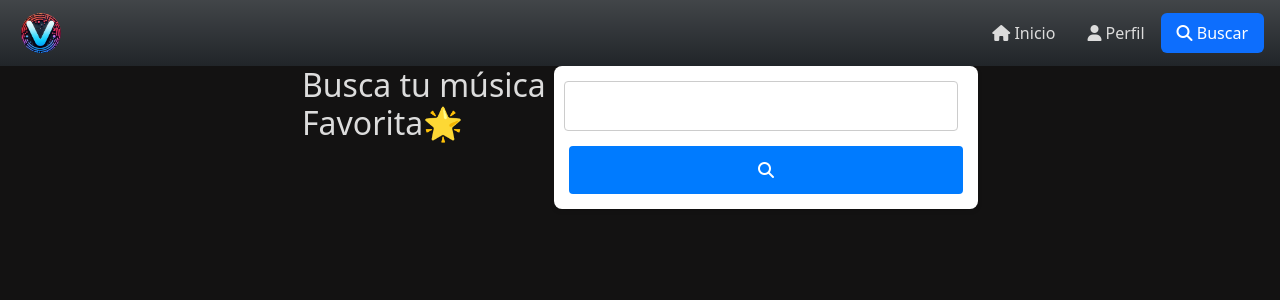
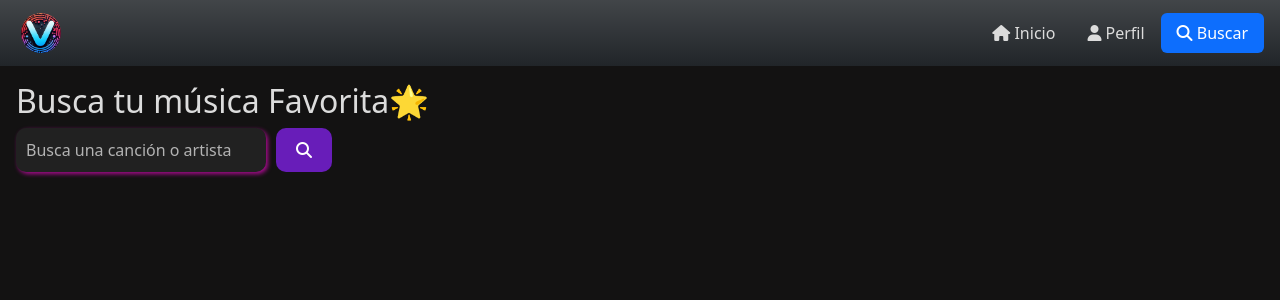
Before and after one commit to Coazan/Vital-main, a React (Vite) app: page /search in a window 1280 px wide. Shown: the top 300 px of the page. Built offline with nearby package versions, Linux system fonts and the light colour scheme.

Commit message:
login/search updated

```diff
--- a/src/components/pages/loginpage/Login.css
+++ b/src/components/pages/loginpage/Login.css
@@ -1,35 +1,38 @@
-.hidden {
-  display: none;
-}
-
 /* Container Styles */
 .login-container {
-  width: 300px; /* Adjust width as needed */
+  width: 300px;
+  /* Adjust width as needed */
   margin: 50px auto;
   padding: 40px;
   border-radius: 8px;
-  background-color: #f0f0f0; /* Light gray background */
-  box-shadow: 0 2px 5px rgba(0, 0, 0, 0.1);
+  background-color: #f0f0f0;
+  /* Light gray background */
+  box-shadow: 3px 4px 3px rgb(255, 0, 212);
 }
 
 /* Title Styles */
 .login-container h2 {
   margin-bottom: 20px;
   text-align: center;
-  color: #333; /* Dark gray for better contrast */
+  color: #333;
+  /* Dark gray for better contrast */
+
 }
 
-/* Form Styles */
-form {
-  display: flex; /* Arrange form elements vertically */
-  flex-direction: column; /* Stack elements on top of each other */
+
+.nayik {
+  display: flex;
+  flex-direction: column;
+
 }
 
 /* Label Styles */
 label {
   display: block;
-  margin-bottom: 5px; /* Adjust spacing as needed */
-  color: #666; /* Gray for labels */
+  margin-bottom: 5px;
+  /* Adjust spacing as needed */
+  color: #1d17cd;
+  /* Gray for labels */
 }
 
 /* Input Field Styles */
@@ -39,35 +42,46 @@ input[type="password"] {
   padding: 12px 15px;
   border: 1px solid #ccc;
   border-radius: 4px;
-  background-color: #fff; /* White background for inputs */
+  background-color: #fff;
+  /* White background for inputs */
   font-size: 16px;
-}
+  */
 
   /* Input Focus Styles */
   input[type="text"]:focus,
   input[type="password"]:focus {
     outline: none;
-  border-color: #007bff; /* Blue border on focus */
+    border-color: #007bff;
+    /* Blue border on focus */
   }
 
   /* Checkbox Styles */
   .form-group input[type="checkbox"] {
-  margin-right: 5px; /* Add spacing between checkbox and label */
+    margin-right: 5px;
+    /* Add spacing between checkbox and label */
   }
 
   /* "Remember Me" Label Styles */
   label[for="remember-me"] {
-  color: #999; /* Lighter gray for "Remember Me" label */
-  font-size: 14px; /* Slightly smaller font size */
+    color: #999;
+    /* Lighter gray for "Remember Me" label */
+    font-size: 14px;
+    /* Slightly smaller font size */
   }
 
   /* Submit Button Styles */
-button[type="submit"] {
+  dos [type="submit"] {
     width: 100%;
     padding: 12px 20px;
-  margin-top: 15px; /* Spacing after inputs */
+    margin-top: 15px;
+    /* Spacing after inputs */
     border: none;
-  border-radius: 4px;
-  background-color: #007bff; /* Blue background color */
-  color: #fff; /* White text color */
+    border-radius: px;
+    background-color: #007bff;
+    /* Blue background color */
+    color: #fff;
+    /* White text color */
     font-size: 16px;
+
+  }
+}
--- a/src/components/pages/loginpage/Login.jsx
+++ b/src/components/pages/loginpage/Login.jsx
@@ -3,11 +3,6 @@ import './Login.css'; // Import the CSS file
 
 // Define el componente NavBar
 export function NavBar() {
-  const [isHidden, setIsHidden] = useState(true);
-
-  const toggleNavbar = () => {
-    setIsHidden(!isHidden);
-  };
 
   const handleRedirect = () => {
     setIsHidden(false); // Establece isHidden como false al hacer clic en el botón de redirección
@@ -38,7 +33,7 @@ export function Login() {
   return (
     <div className="login-container">
       <h2>Iniciar sesión</h2>
-      <form onSubmit={handleSubmit}>
+      <form className='nayik' onSubmit={handleSubmit}>
         <div className="form-group">
           <label htmlFor="username">Nombre de usuario</label>
           <input
@@ -64,7 +59,7 @@ export function Login() {
             <input type="checkbox" id="remember-me" /> Recuérdame
           </label>
         </div>
-        <button  onClick={() => window.location.href = "/home"} type="button">Iniciar sesión</button>
+        <button  onClick={() => window.location.href = "/home"} type="dos">Iniciar sesión</button>
         <a href="#">¿Olvidaste tu contraseña?</a>
       </form>
     </div>
--- a/src/components/pages/search/Search.jsx
+++ b/src/components/pages/search/Search.jsx
@@ -6,7 +6,7 @@ import { addFavorite } from "../../../storage/slice";
 export function Search() {
   const [cancion, setCancion] = useState("");
   const [canciones, setCanciones] = useState([]);
-  const [favoritos, setFavoritos] = useState(false);
+  const [favoritos, setFavoritos] = useState([]);
   const [error, setError] = useState("");
   const [loading, setLoading] = useState(false);
   const dispatch = useDispatch();
@@ -53,7 +53,7 @@ export function Search() {
 
   function addToFavorites(cancion) {
     dispatch(addFavorite(cancion));
-    setFavoritos(!favoritos);
+    setFavoritos([...favoritos, cancion]);
   }
 
   function removeFromFavorites(index) {
@@ -65,14 +65,15 @@ export function Search() {
   return (
     <div className="container">
       <h2>Busca tu música Favorita🌟</h2>
-      <form onSubmit={handleSearch}>
+      <form className="yate" onSubmit={handleSearch}>
         <input
-          type="text"
+          type="avion"
           value={cancion}
           onChange={(e) => setCancion(e.target.value)}
+          placeholder="Busca una canción o artista"
         />
-        <button type="submit" disabled={loading}>
-          {loading ? "Buscando..." : <i class="fa-solid fa-magnifying-glass"></i>}
+        <button className="carro" type="submit" disabled={loading}>
+          {loading ? "Buscando..." : <i className="fas fa-search"></i>}
         </button>
       </form>
       {error && <div className="error">{error}</div>}
@@ -86,20 +87,23 @@ export function Search() {
               <h2>{cancion.data.name}</h2>
               <iframe
                 src={`https://open.spotify.com/embed/track/${cancion.data.id}`}
-                width="300"
+                width="100%"
                 height="80"
                 frameBorder="0"
                 allowTransparency="true"
                 allow="encrypted-media"
               ></iframe>
-              <button onClick={() => addToFavorites(cancion)}>
-              <i class="fa-sharp fa-regular fa-star"></i>
+              <button className="maracas" onClick={() => addToFavorites(cancion)}>
+                {favoritos.includes(cancion) ? (
+                  <i className="fas fa-heart"></i>
+                ) : (
+                  <i className="far fa-heart"></i>
+                )}
               </button>
             </div>
           </div>
         ))}
       </div>
-
     </div>
   );
 }
--- a/src/components/pages/search/search.css
+++ b/src/components/pages/search/search.css
@@ -1,114 +1,102 @@
-/* Overall container styling */
 .container {
-  display: flex; /* Enable horizontal layout */
-  justify-content: flex-end; /* Align content to the right */
-  width: 100%; /* Stretch container to full width */
-  max-width: 700px; /* Set a maximum width for responsiveness */
-  margin: 0 auto; /* Center horizontally */
+  max-width:2000px;
+  margin: auto;
+  padding: 1em;
+ }
+ .track-container {
+  display: flex;
+  flex-wrap: wrap;
+  justify-content: space-between;
+  padding: 10px;
 }
 
-/* Search bar styling */
-form {
+
+.track {
+  width: calc(400px); /* Porcentaje menor y menos píxeles de margen */
+  margin-bottom: 20px; /* Reducción de margen */
+  box-shadow: 2px 4px 6px rgba(231, 9, 120, 0.5); /* Reducción de la sombra */
+  border-radius: 8px; /* Reducción del radio de borde */
+  padding: 15px;
+}
+
+
+
+.track img {
+  width: 100%;
+  height: auto;
+  margin-bottom: 0px;
+
+}
+
+input[type="avion"] {
+  padding: 10px;
+  font-size: 16px;
+  border: none;
+  border-radius: 10px;
+  background-color: #212121;
+  color: #cf119c;
+  box-shadow: 2px 2px 4px rgba(231, 9, 194, 0.7);
+  width: 250px;
+}
+
+input[type="avion"]::placeholder {
+  color: #b3b3b3;
+
+}
+input[type="avion"] + button {
+  margin-left: 10px;
+}
+
+
+.yate {
   display: flex;
   align-items: center;
-  width: 100%; /* Allow full width within container */
-  background-color: #fff; /* White background for contrast */
-  border-radius: 8px; /* Rounded corners for a softer look */
-  padding: 15px;
-  box-shadow: 0 2px 5px rgba(0, 0, 0, 0.1); /* Subtle shadow for depth */
+  margin-bottom: 20px;
 }
 
-input[type="text"] {
-  padding: 10px;
-  border: none; /* Remove default border */
-  border-radius: 4px; /* Rounded corners for consistency */
-  flex-grow: 1; /* Allow input to expand to fill remaining space */
-  margin-right: 10px; /* Add some margin for separation */
+.carro  {
+  padding: 10px 20px;
+  font-size: 16px;
+  background-color: #681db9;
+  color: #fff;
+  border: none;
+  border-radius: 10px;
+  cursor: pointer;
+  transition: background-color 0.3s;
+
 }
 
-button {
+button:hover {
+  background-color: #2a0cd7;
+
+}
+
+.track-info {
+  margin-top: px;
+
+}
+
+.track-info h2 {
+  margin-top: 0;
+  font-size: 20px;
+}
+
+
+
+.track-info iframe {
+  width: 100%;
+  border-radius: 2px;
+
+}
+
+
+.maracas{
   padding: 10px 20px;
   font-size: 16px;
-  background-color: #0d8a3d; /* Green color */
+  background-color: #681db9;
   color: #fff;
   border: none;
-  border-radius: 4px;
+  border-radius: 10px;
   cursor: pointer;
   transition: background-color 0.3s;
 }
-
-button[type="submit"] {
-  background-color: #fff; /* White button background */
-  color: #007bff; /* Vibrant blue text */
-  padding: 10px 20px;
-  border: 2px solid #007bff; /* Solid blue border */
-  border-radius: 4px; /* Rounded corners for consistency */
-  cursor: pointer;
-  transition: background-color 0.3s ease, border-color 0.3s ease; /* Smooth transition on hover */
-}
-
-button[type="submit"]:hover {
-  background-color: #0056b3; /* Darker blue background on hover */
-  border-color: #0056b3; /* Darker blue border on hover */
-}
-
-/* Error message styling */
-.error {
-  color: #dc3545; /* Red error color */
-  font-weight: bold;
-  text-align: center;
-  margin: 10px 0;
-}
-
-/* Track container styling */
-.track-container {
-  display: flex;
-  flex-wrap: wrap; /* Allow tracks to wrap on smaller screens */
-  margin-top: 20px;
-}
-
-/* Individual track styling */
-.track {
-  width: calc(33% - 10px); /* Set track width based on thirds */
-  margin: 0 10px 10px 0; /* Add margin for spacing */
-  background-color: #fff; /* White background for tracks */
-  border-radius: 8px; /* Rounded corners for a softer look */
-  box-shadow: 0 2px 5px rgba(0, 0, 0, 0.1); /* Subtle shadow for depth */
-  padding: 15px;
-}
-
-.track img {
-  width: 100%; /* Stretch image to full track width */
-  border-radius: 4px; /* Rounded corners for consistency */
-  margin-bottom: 10px; /* Add some margin below image */
-}
-
-.track-info {
-  display: flex;
-  justify-content: space-between; /* Align content within track info */
-  align-items: center;
-}
-
-.track-info h2 {
-  margin: 0;
-  font-size: 16px;
-}
-
-.track-info iframe {
-  width: 180px; /* Adjust width for better responsiveness */
-  height: 80px;
-}
-
-/* Favorite button styling */
-button.fa-sharp {
-  background: none; /* Remove default button styling */
-  border: none;
-  cursor: pointer;
-  color: #f0f8ff; /* Light icon color for contrast */
-  font-size: 1.2em; /* Slightly larger icon size */
-  transition: color 0.3s ease; /* Smooth transition on hover */
-}
-
-button.fa-sharp:hover {
-  color: #007bff; /* Vibrant blue color on hover for emphasis */
-}
```
Lines whose indentation alone changed are shown as unchanged.
